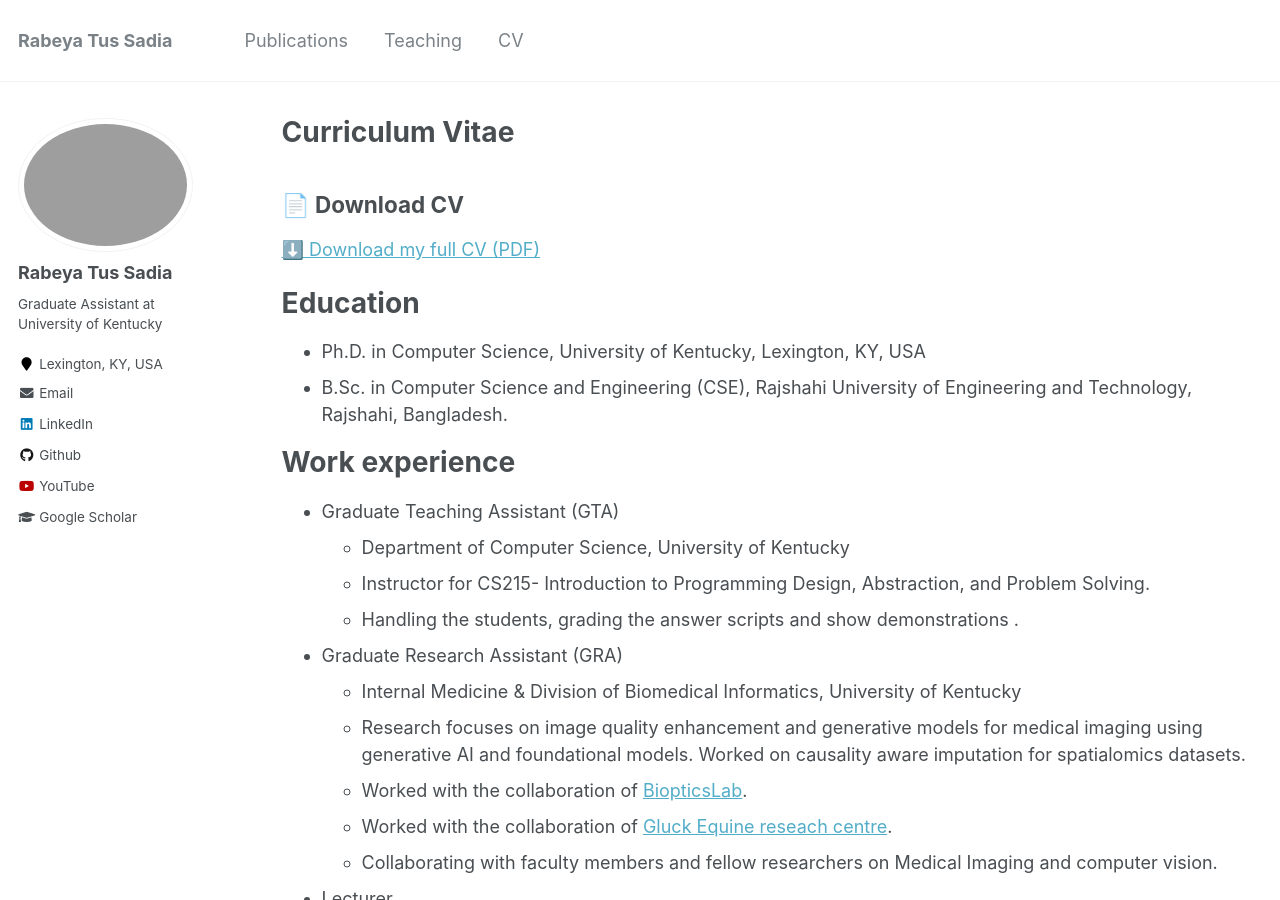
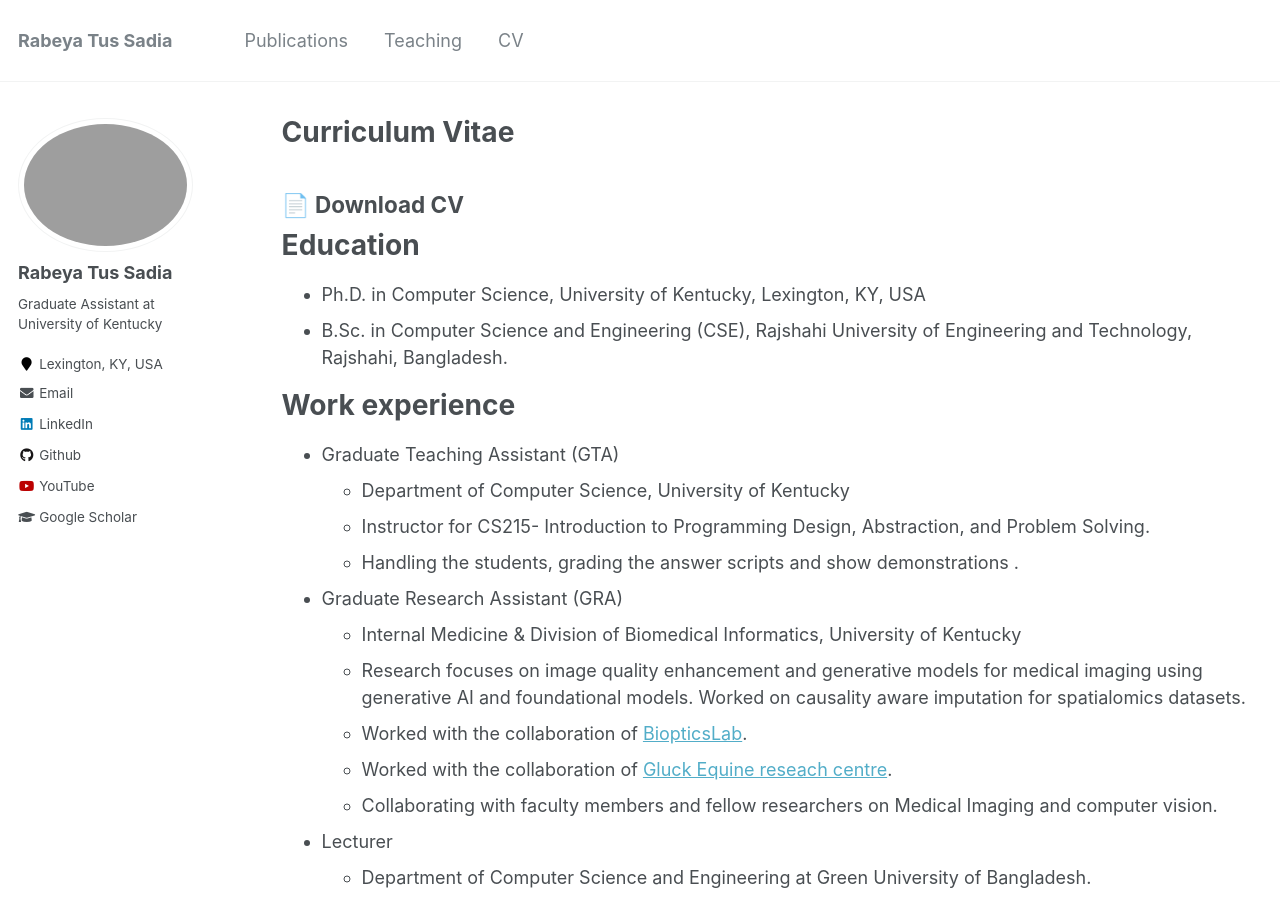
Before and after one commit to Rumi07/rumi07.github.io, a Jekyll site: the page built from _pages/cv.md, in a window 1280 px wide and 900 px high. Built offline with Jekyll 4.4.1, drawn with Linux system fonts in a browser that asks for light colours.

Commit message:
Update cv.md

```diff
--- a/_pages/cv.md
+++ b/_pages/cv.md
@@ -10,7 +10,7 @@ redirect_from:
 {% include base_path %}
 ## 📄 Download CV
 
-[⬇️ Download my full CV (PDF)](https://drive.google.com/file/d/14haMV_ElBlwPYV01775BTMz0CnCo_oSn/view?usp=sharing)
+<!-- [⬇️ Download my full CV (PDF)](https://drive.google.com/file/d/14haMV_ElBlwPYV01775BTMz0CnCo_oSn/view?usp=sharing) -->
 
 Education
 ======
```
